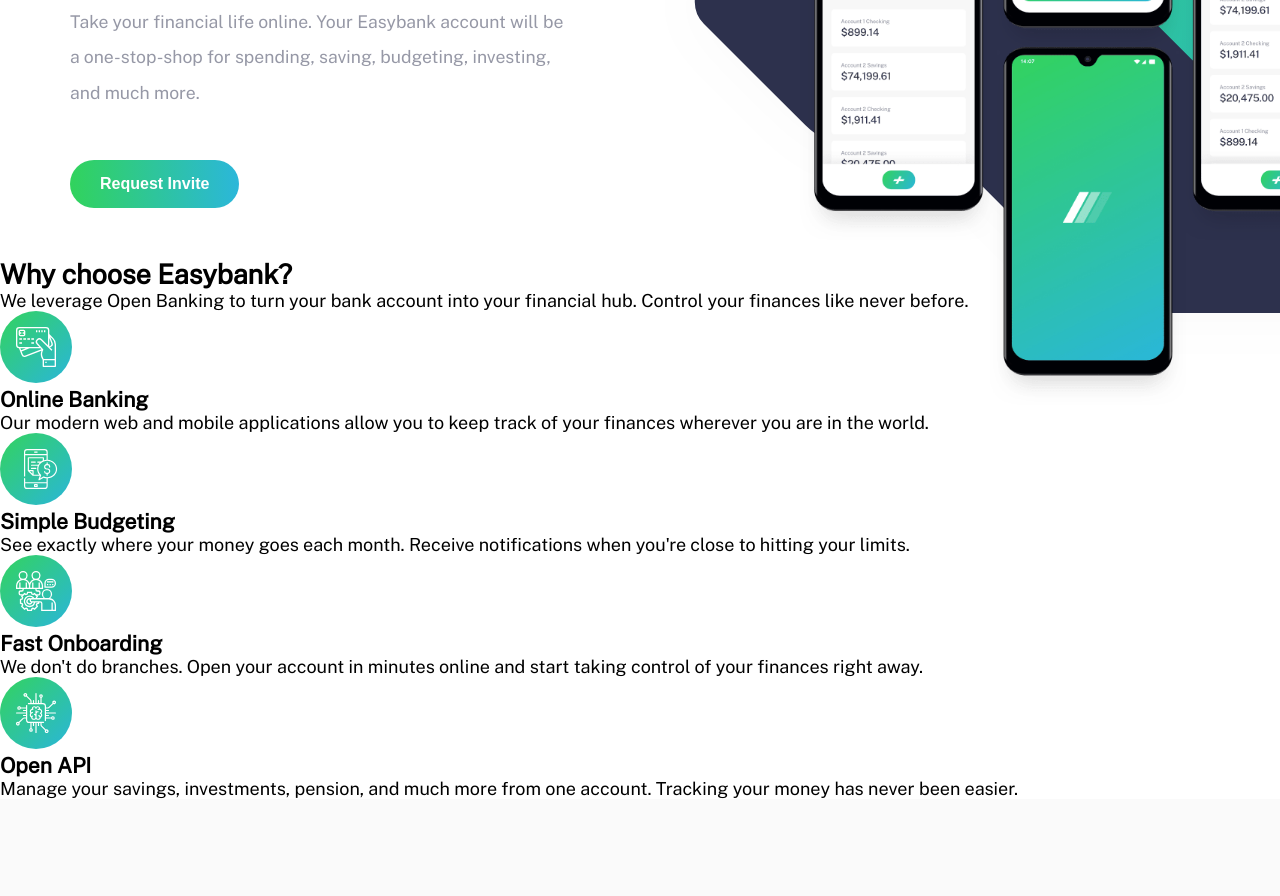
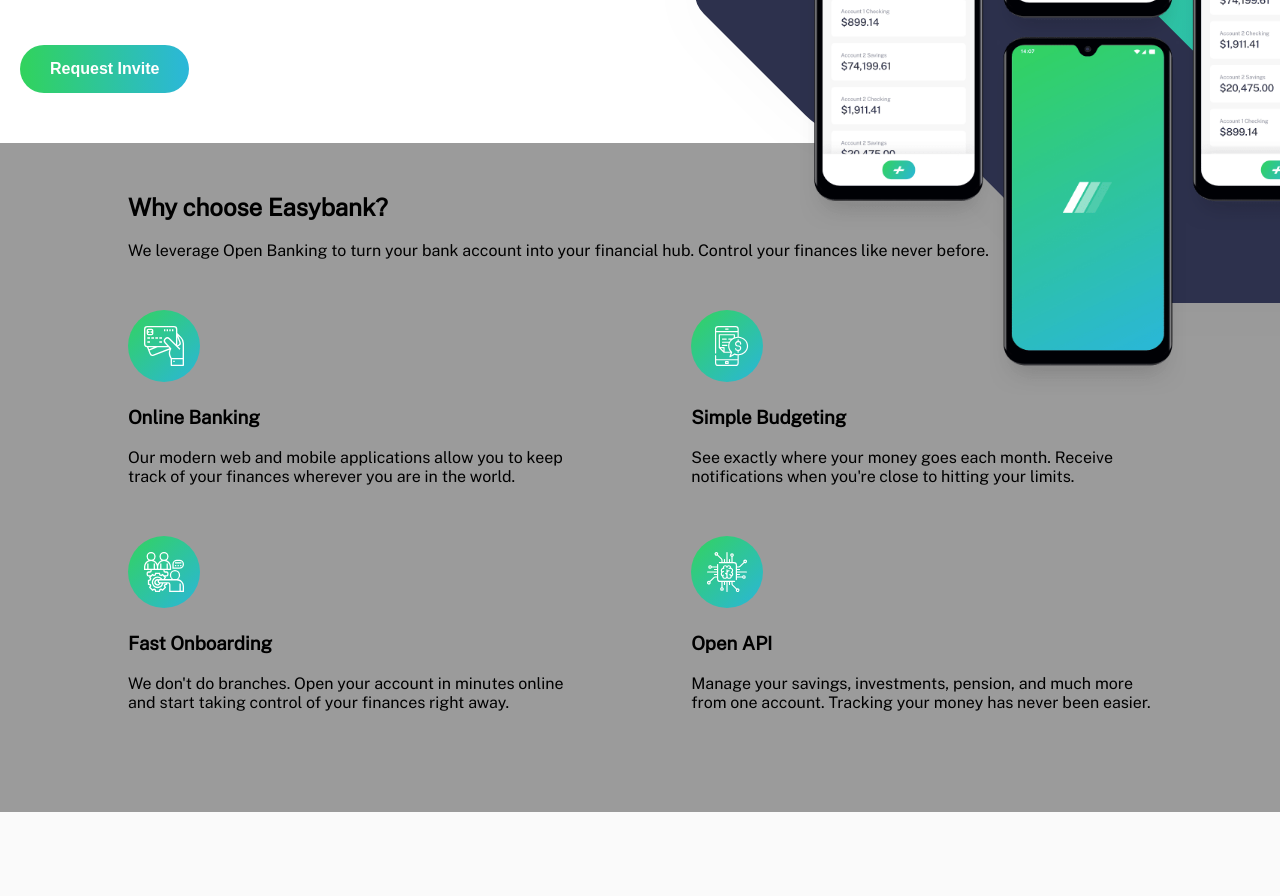
Before and after one commit to Stef-Lev/CodingPartners, a website: page easy-bank-header/index.html in a window 1280 px wide. Shown: the part 309-1205 px from the top of the page. Drawn offline with nearby package versions, Linux system fonts and the light colour scheme.

Commit message:
easy-bank

```diff
--- a/easy-bank-header/index.html
+++ b/easy-bank-header/index.html
@@ -9,7 +9,7 @@
 
   <title>Frontend Mentor | Easybank landing page</title>
   <link href="https://fonts.googleapis.com/css2?family=Public+Sans:wght@300;400&display=swap" rel="stylesheet">
-  <link rel="stylesheet" href="./styles/style.css" type="text/css" />
+  <link rel="stylesheet" href="../styles/style.css" type="text/css" />
 
 </head>
 
@@ -60,7 +60,8 @@
         We leverage Open Banking to turn your bank account into your financial
         hub. Control your finances like never before.
       </p>
-      <section>
+      <div class="icon-wrapper">
+        <section class="feature-icons">
           <img src="./images/icon-online.svg" alt="" />
           <h3>Online Banking</h3>
           <p>
@@ -68,7 +69,7 @@
             your finances wherever you are in the world.
           </p>
         </section>
-      <section>
+        <section class="feature-icons">
           <img src="./images/icon-budgeting.svg" alt="" />
           <h3>Simple Budgeting</h3>
           <p>
@@ -76,7 +77,7 @@
             when you're close to hitting your limits.
           </p>
         </section>
-      <section>
+        <section class="feature-icons">
           <img src="./images/icon-onboarding.svg" alt="" />
           <h3>Fast Onboarding</h3>
           <p>
@@ -84,7 +85,7 @@
             taking control of your finances right away.
           </p>
         </section>
-      <section>
+        <section class="feature-icons">
           <img src="./images/icon-api.svg" alt="" />
           <h3>Open API</h3>
           <p>
@@ -92,6 +93,7 @@
             account. Tracking your money has never been easier.
           </p>
         </section>
+      </div>
     </div>
     <div class="articles">
       <h2>Latest Articles</h2>
@@ -102,7 +104,7 @@
             <figcaption>By Claire Robinson</figcaption>
           </figure>
           <div>
-            <h4>Receive money in any currency with no fees</h4>
+            <h5>Receive money in any currency with no fees</h5>
             <p>
               The world is getting smaller and we're becoming more mobile. So
               why should you be forced to only receive money in a single...
--- a/easy-bank-header/styles/_articles.scss
+++ b/easy-bank-header/styles/_articles.scss
@@ -1,6 +1,7 @@
 .articles{
     padding: 100px 10%;
-    background-color: $VeryLightGray;
+    background-color: hsl(0, 0%, 98%);
+    position: relative;
 
     h2{
         color: $headerBlue;
--- a/easy-bank-header/styles/_header.scss
+++ b/easy-bank-header/styles/_header.scss
@@ -2,11 +2,7 @@
 $lightGray:hsl(233, 8%, 62%);
 $buttonGreen:hsl(136, 65%, 51%);
 $buttonBlue:hsl(192, 70%, 51%);
-$white: hsl(0,0%,100%);
-$LightGrayishBlue: hsl(220, 16%, 96%);
-$VeryLightGray: hsl(0, 0%, 98%);
-
-
+$white: hsl(0,0,100%);
 
 *,*::before,*::after{
     margin: 0;
@@ -15,7 +11,7 @@
 }
 body{
     font-family: 'Public Sans', sans-serif;
-    font-size: 18px;
+    font-size: 16px;
     overflow-x: hidden;
 }
 
@@ -27,15 +23,13 @@
     flex-direction: row;
     justify-content: space-between;
     align-items: center;
-    padding: 25px 40px;
+    padding: 20px 10%;
     z-index: 3;
 
     .invite-btn{
         display: none;
     }
-
 }
-
 .top-navbar {
 
     .top-nav-links{
@@ -52,6 +46,7 @@
     .intro-images-mob {
         position: relative;
     }
+
     .intro-images-desk{
         display: none;
     }
@@ -72,7 +67,7 @@
     .intro-text {
         position: relative;
         margin: 0 auto;
-        padding: 0 40px;
+        padding: 0 10%;
         text-align: center;
 
         h1{
@@ -107,8 +102,7 @@
     }
 }
 
-
-@media (min-width: 768px) {
+@media all and (min-width: 768px) {
     header{
 
         .burger{
@@ -141,8 +135,8 @@
 
         .top-nav-links{
             display: inline-block;
-            // display: flex;
-            // flex-direction: row;
+            display: flex;
+            flex-direction: row;
             list-style-type: none;
             text-decoration: none;
         }
@@ -177,7 +171,7 @@
         .desk-background-img{
             position: absolute;
             width: 150%;
-            margin-top: -31%;
+            margin-top: -31%;;
 
         }
         .desk-background-phones{
@@ -185,14 +179,6 @@
             width: 90%;
             margin-top: -14%;
             margin-left: 25%;
-
         }
     }
  }
- @media (min-width: 1000px) {
-    main .intro-text {
-      padding-left: 70px;
-      padding-right: 70px;
-      margin-top: 80px;
-    }
-}
--- /dev/null
+++ b/easy-bank-header/styles/_icons.scss
@@ -0,0 +1,51 @@
+$icon-cont-bkg:hsl(220, 16%, 96%);
+
+.features{
+    padding: 50px 10%;
+    position: relative;
+    background-color: rgb(155, 155, 155);
+    z-index: -2;
+    text-align: center;
+
+    h2{
+        margin-bottom: 20px;
+    }
+    p{
+        margin-bottom: 50px;
+    }
+}
+
+.icon-wrapper{
+    display: flex;
+    flex-direction: row;
+    flex-wrap: wrap;
+    justify-content: space-between;
+}
+
+.feature-icons{
+   flex-basis: 100%;
+   img,h3{
+       margin-bottom: 20px;
+   }
+   p{
+       margin-bottom: 50px;
+   }
+}
+
+@media all and (min-width: 768px){
+    .feature-icons{
+        flex-basis: 45%;
+    }
+    .features{
+        text-align: left;
+    }
+}
+
+@media all and (min-width: 1300px){
+    .feature-icons{
+        flex-basis: 23%;
+    .features{
+        text-align: left;
+    }
+}
+}
--- a/easy-bank-header/styles/style.scss
+++ b/easy-bank-header/styles/style.scss
@@ -1,2 +1,3 @@
 @import './_header.scss';
+@import './_icons.scss';
 @import './_articles.scss';
```
Also changed, not shown: easy-bank-header/package.json (added, +19 -0 lines), easy-bank-header/styles/style.css, styles/style.css (added), 3 other files. Lines whose indentation alone changed are shown as unchanged.
